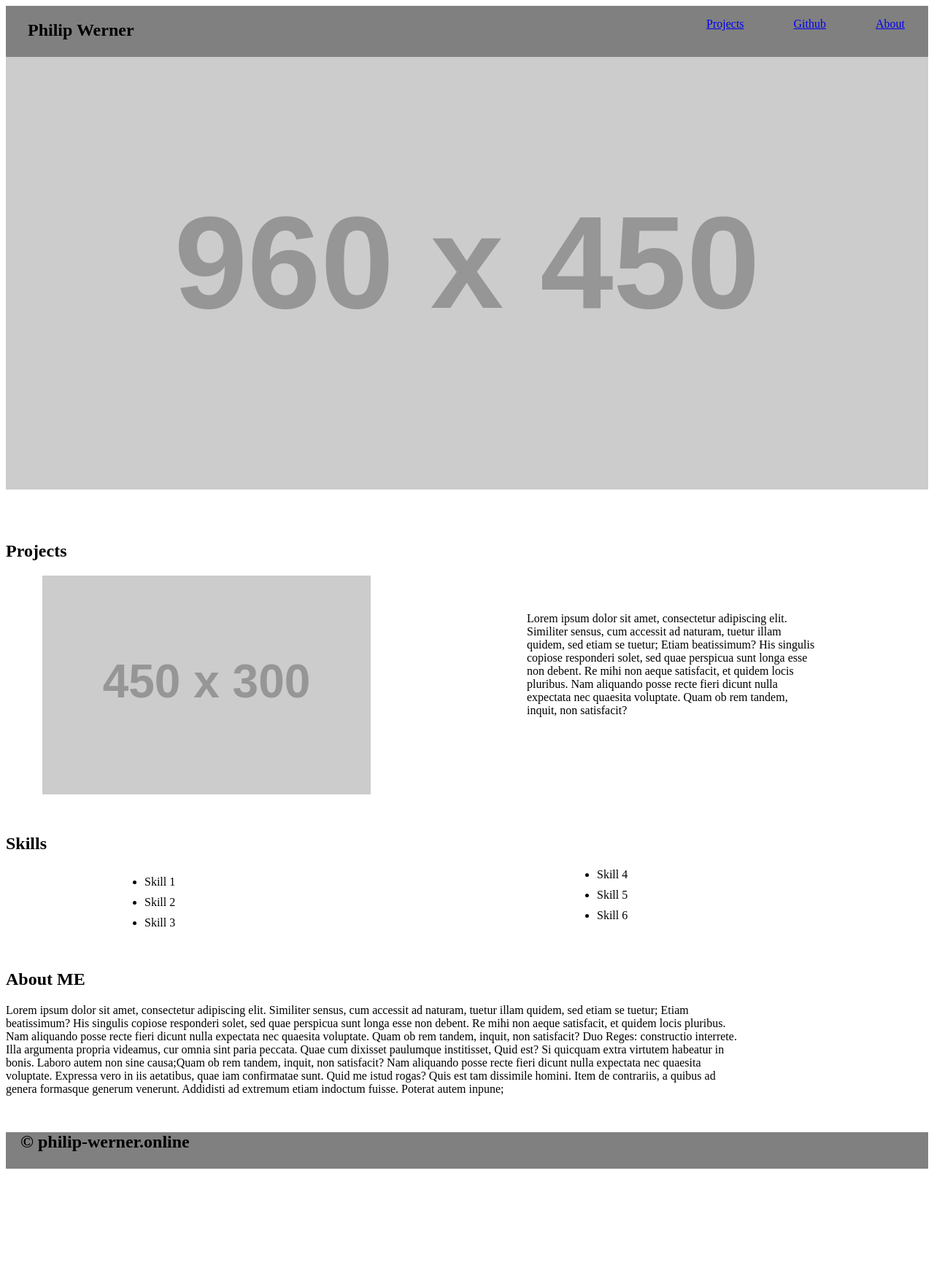
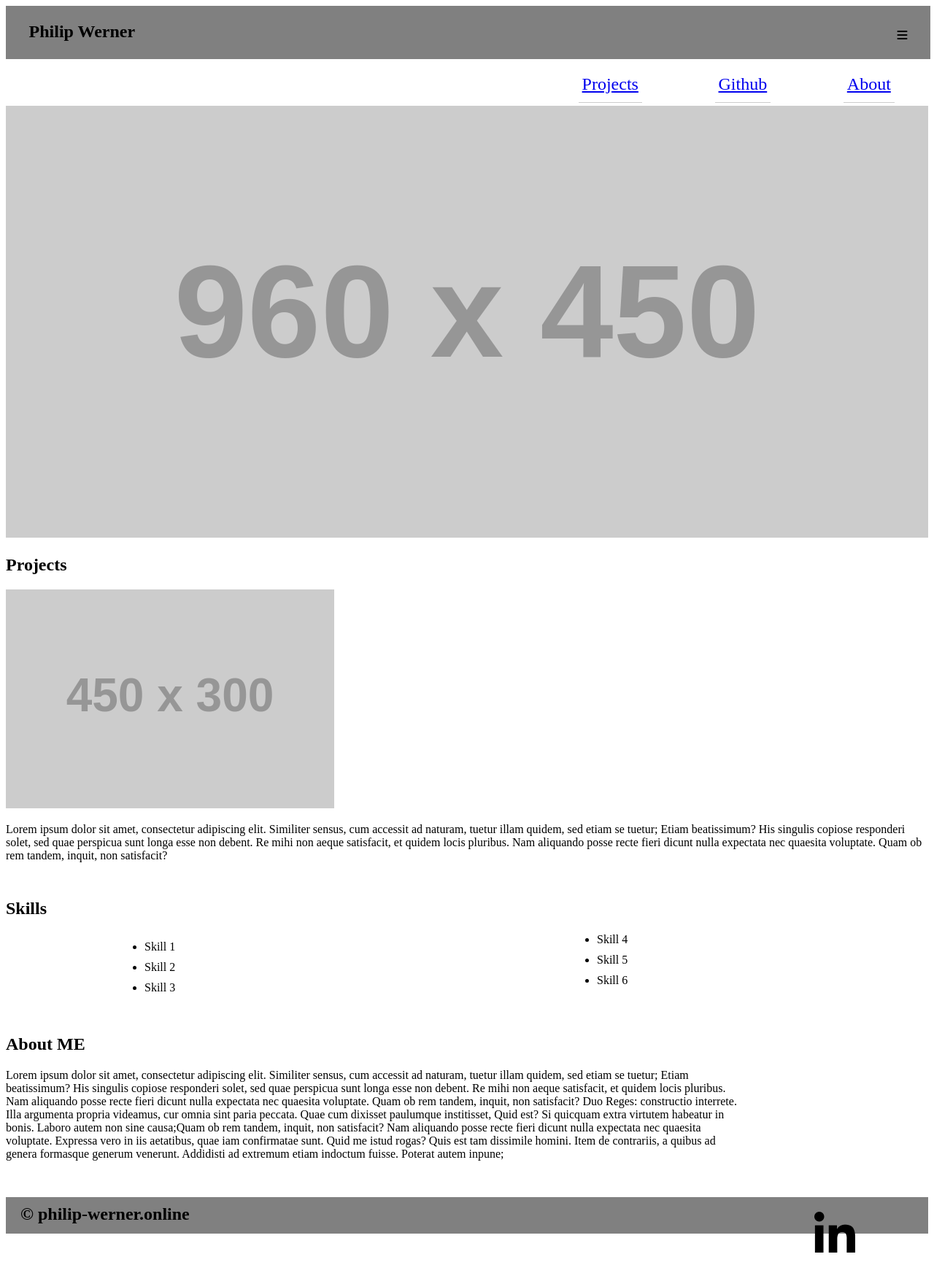
Before and after one commit to philipwerner/Portfolio, a plain HTML site: page index.html in a window 1280 px wide. Shown: the whole page at 73% size. Before the commit the page ends 1610 px from the top, so only its background shows below. Drawn offline with nearby package versions, Linux system fonts and the light colour scheme; placeholder pictures from the web are drawn by us.

Commit message:
worked on my screw up of not doing mobile first, for some reason the hamburger will not hide like its supposed to. still working on kinks in styling.

```diff
--- a/index.html
+++ b/index.html
@@ -3,11 +3,14 @@
   <head>
     <meta charset="utf-8">
     <title>Philip Werner Portfolio</title>
+    <meta name="viewport" content="width=device-width, initial-scale=1" >
     <link rel="stylesheet" href="style.css">
+    <script src="https://use.fontawesome.com/2edd963144.js"></script>
   </head>
   <body>
     <header>
-      <nav>
+      <nav class="main-nav">
+        <i class="fa fa-bars" aria-hidden="true"></i>
         <h1>Philip Werner</h1>
         <ul>
           <li><a href=#>Projects</a></li>
@@ -22,15 +25,16 @@
         <img src="http://placehold.it/960x450/000000">
       </section>
 
-    </br>
 
-      <section class="projects">
+    <section id="projects" class="tab-content"
+      <article class="projects-display">
         <h2>Projects</h2>
         <img src="http://placehold.it/450x300/000000">
         <p>Lorem ipsum dolor sit amet, consectetur adipiscing elit. Similiter sensus, cum accessit ad naturam, tuetur illam quidem, sed etiam se tuetur; Etiam beatissimum? His singulis copiose responderi solet, sed quae perspicua sunt longa esse non debent. Re mihi non aeque satisfacit, et quidem locis pluribus. Nam aliquando posse recte fieri dicunt nulla expectata nec quaesita voluptate. Quam ob rem tandem, inquit, non satisfacit?</p>
-      </section>
+      </article>
 
-      <section class="skills">
+    <section id="skills" class="tab-content">
+      <article class="skills">
         <h2>Skills</h2>
         <ul>
           <li>Skill 1</li>
@@ -40,16 +44,22 @@
           <li>Skill 5</li>
           <li>Skill 6</li>
         </ul>
-      </section>
+      </article>
+    </section>
 
+    <section id="about" class="tab-content">
       <article class="about_me">
         <h2>About ME</h2>
         <p>Lorem ipsum dolor sit amet, consectetur adipiscing elit. Similiter sensus, cum accessit ad naturam, tuetur illam quidem, sed etiam se tuetur; Etiam beatissimum? His singulis copiose responderi solet, sed quae perspicua sunt longa esse non debent. Re mihi non aeque satisfacit, et quidem locis pluribus. Nam aliquando posse recte fieri dicunt nulla expectata nec quaesita voluptate. Quam ob rem tandem, inquit, non satisfacit? Duo Reges: constructio interrete. Illa argumenta propria videamus, cur omnia sint paria peccata. Quae cum dixisset paulumque institisset, Quid est? Si quicquam extra virtutem habeatur in bonis. Laboro autem non sine causa;Quam ob rem tandem, inquit, non satisfacit? Nam aliquando posse recte fieri dicunt nulla expectata nec quaesita voluptate. Expressa vero in iis aetatibus, quae iam confirmatae sunt. Quid me istud rogas? Quis est tam dissimile homini. Item de contrariis, a quibus ad genera formasque generum venerunt. Addidisti ad extremum etiam indoctum fuisse. Poterat autem inpune;</p>
       </article>
+    </section>
     </main>
 
     <footer>
       <h2>&copy philip-werner.online</h2>
+      <i class="fa fa-linkedin" aria-hidden="true"></i>
     </footer>
+    <script src="https://ajax.googleapis.com/ajax/libs/jquery/3.1.1/jquery.min.js"></script>
+    <script src="pageView.js"></script>
   </body>
 </html>
--- /dev/null
+++ b/pageView.js
@@ -0,0 +1,14 @@
+'use strict';
+var pageView = {};
+pageView.handleMainNav = function() {
+  $('.main-nav .tab').on('click', function() {
+    var $whereToGo = $(this).attr('data-content');
+    $('.tab-content').hide();
+    $('#' + $whereToGo).fadeIn(1000);
+  })
+
+  $('.main-nav .tab:first').click(); // Let's now trigger a click on the first .tab element, to set up the page.
+};
+$(document).ready(function() {
+  pageView.handleMainNav();
+})
--- a/style.css
+++ b/style.css
@@ -1,10 +1,27 @@
 /*NAV STYLING*/
-nav {
-  /*border: 1px solid red;*/
-  /*display: inline;*/
+.main-nav {
+  padding: 0.1em;
   background-color: gray;
   width: 100%;
   height: 70px;
+}
+
+.main-nav ul {
+  display: none;
+  padding: 0;
+  list-style: none;
+  clear: both;
+}
+
+.main-nav:hover ul {
+  display: block;
+}
+
+.main-nav li {
+  margin-right: .4em;
+  font-size: 1.5em;
+  padding: .5em .2em;
+  border-bottom: 1px solid #ccc;
 }
 
 h1 {
@@ -12,20 +29,17 @@ h1 {
   margin-left: 30px;
 }
 
-nav ul {
-  display: inline-block;
+.fa-bars {
+  font-size: em;
   float: right;
+  margin: 30px 30px;
 }
 
-nav ul li {
-  display: inline;
-  margin: auto 2em;
-}
+
 
 /*HERO IMAGE STYLING*/
 .hero {
   clear: both;
-  /*border: 1px solid black;*/
 }
 
 .hero img {
@@ -33,28 +47,22 @@ nav ul li {
   height: auto;
 }
 
-/*br {
-  border: 1px solid black;
-}*/
-
-.projects {
+.projects-display {
   display: inline-block;
-  /*border: 1px solid red;*/
   width: 100%;
   height: 300px;
   margin: 30px auto;
 }
 
-.projects img {
+.projects-display img {
   margin-left: 50px;
 }
 
-.projects p {
+.projects-display p {
   display: inline-block;
   float: right;
-  /*border: 1px solid black;*/
-  width: 400px;
-  height: 200px;
+  max-width: 400px;
+  max-height: 200px;
   margin: 50px 150px;
 }
 
@@ -74,7 +82,6 @@ nav ul li {
 
 .about_me p {
   width: 80%;
-  /*text-align: center;*/
 }
 
 footer {
@@ -85,7 +92,28 @@ footer {
 }
 
 footer h2 {
-  margin: auto 20px;
-  display: inline;
-  vertical-align: middle;
+  margin: 10px 20px;
+  display: inline-block;
 }
+.fa-linkedin {
+  float: right;
+  font-size: 4em;
+  margin: 20px 100px;
+}
+
+@media screen and (min-width: 640px) {
+    .fa fa-bars {
+      display: none;
+      clear: right;
+    }
+    .main-nav ul li {
+      display: inline;
+      margin: auto 2em;
+    }
+
+    .main-nav ul {
+      display: inline-block;
+      float: right;
+    }
+
+ }
```
